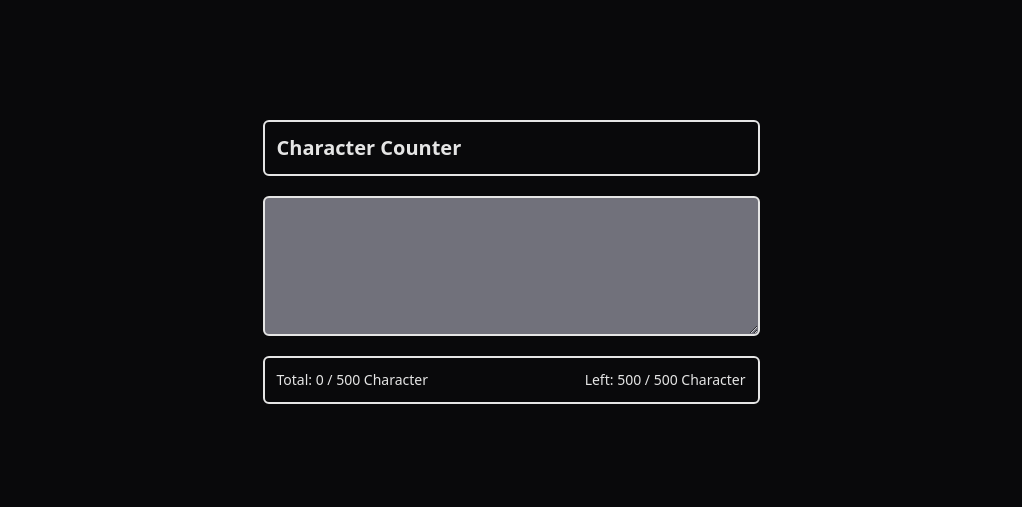
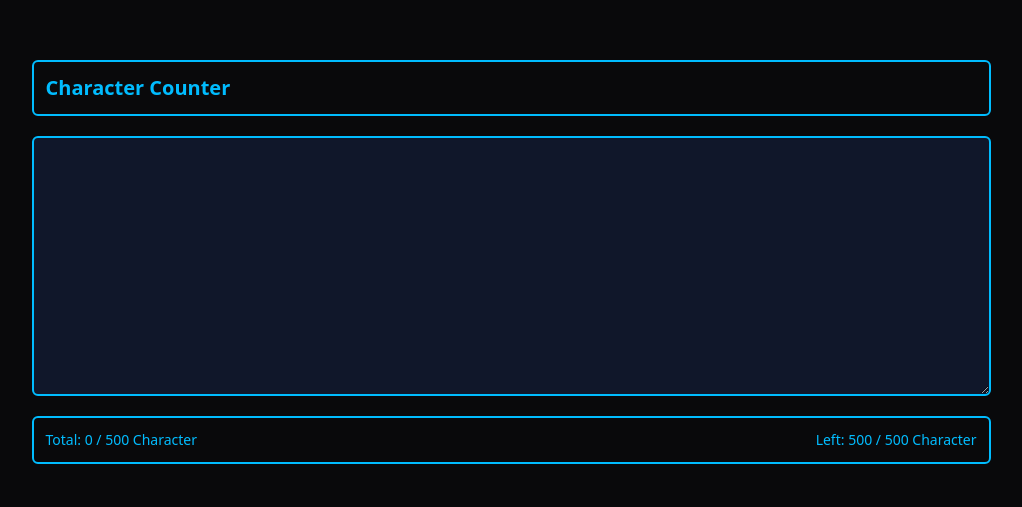
Before and after one commit to Ferdus615/js-project, a website: page Character_Counter/src/index.html in a window 1280 px wide. Shown: the part 128-635 px from the top of the page, without its empty margins (129-1151 px from the left). Drawn offline with Linux system fonts and the light colour scheme.

Commit message:
tailwindcss styling done

```diff
--- a/Character_Counter/src/index.html
+++ b/Character_Counter/src/index.html
@@ -9,19 +9,19 @@
     class="flex justify-center items-center w-full h-screen bg-zinc-950 text-[#e5e5e5]"
   >
     <div class="p-5 flex flex-col justify-center">
-      <h2 class="text-xl font-bold p-3 border-2 rounded-md mb-5">
+      <h2 class="text-xl font-bold p-3 border-2 rounded-md mb-5 text-sky-400">
         Character Counter
       </h2>
       <textarea
         name="textInput"
         id="textInput"
-        maxlength="500"
-        rows="5"
-        cols="50"
-        class="border-2 rounded-md bg-zinc-500 p-2 mb-5"
+        maxlength="1500"
+        rows="10"
+        cols="100"
+        class="border-2 rounded-md bg-[#10172a] border-sky-400 p-2 mb-5"
       ></textarea>
       <div
-        class="flex justify-between text-sm font-light p-3 border-2 rounded-md mb-5"
+        class="flex justify-between text-sm font-light p-3 border-2 rounded-md mb-5 border-sky-400 text-sky-400"
       >
         <p id="total">Total: <span id="countUp">0</span> / 500 Character</p>
         <p id="left">Left: <span id="countDown">500</span> / 500 Character</p>
--- a/Character_Counter/src/script.js
+++ b/Character_Counter/src/script.js
@@ -12,14 +12,14 @@ input.addEventListener("input", () => {
   RemainingChar.textContent = maxChar - charLen;
 
   if (charLen >= 420) {
-    total.style.color = "red";
+    total.style.color = "#ff637e";
   } else {
-    total.style.color = "#e5e5e5";
+    total.style.color = "#00bcff";
   }
 
   if (maxChar - charLen <= 80) {
-    left.style.color = "red";
+    left.style.color = "#ff637e";
   } else {
-    left.style.color = "#e5e5e5";
+    left.style.color = "#00bcff";
   }
 });
```
Also changed, not shown: Character_Counter/src/output.css.
